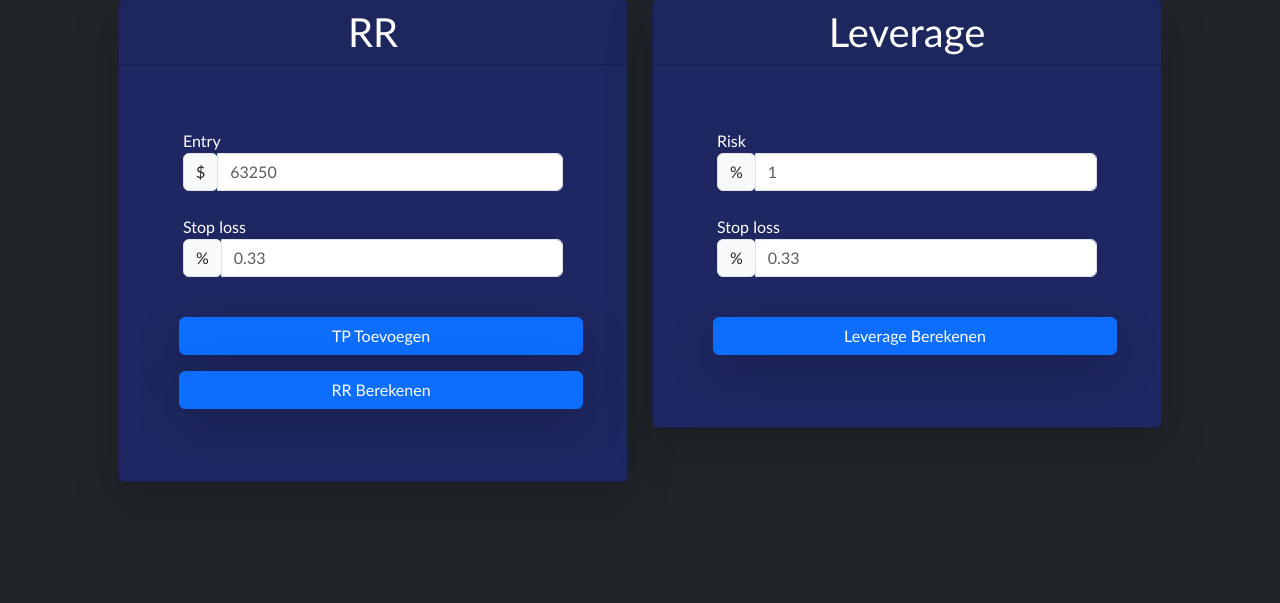
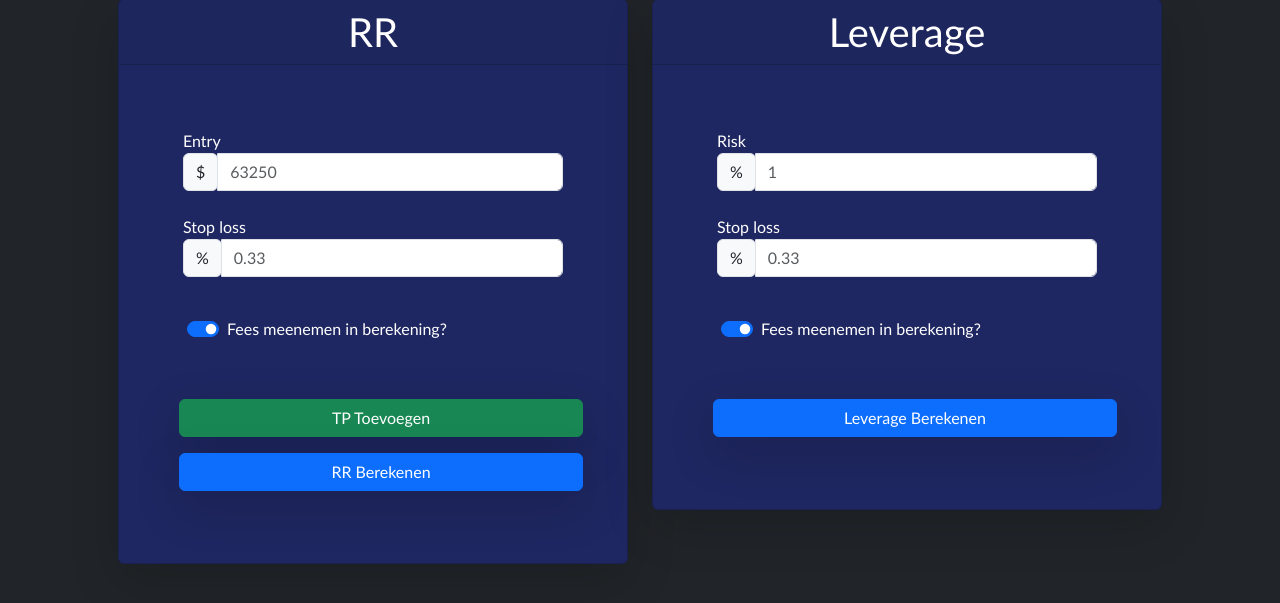
Before and after one commit to stylebending/rr-leverage-calculator, a PHP site: page / in a window 1280 px wide. Shown: the part 97-700 px from the top of the page. Run offline with PHP 8.4, Linux system fonts and the light colour scheme.

Commit message:
fees option added

```diff
--- a/app.js
+++ b/app.js
@@ -13,7 +13,7 @@ $(function () {
 
         // Creating the div for the TPs
         var div = document.createElement("div");
-        div.classList = "m-5 tp-fields tp-fields-" + tpCount;
+        div.classList = "row m-5 tp-fields tp-fields-" + tpCount;
         div.id = "tp-fields-" + tpCount;
         // Creating the label for tp
         var tpLabel = document.createElement("label");
@@ -83,16 +83,13 @@ $(function () {
         var row = document.createElement("row");
 
         // Adding all of these together
-        // tpLabel.appendChild(ds);
-        // tpLabel.appendChild(tpInput);
-        // tpLabel.appendChild(ps);
-        // tpLabel.appendChild(tppInput);
         div.appendChild(tpLabel);
         div.appendChild(igd);
         div.appendChild(tppLabel);
         div.appendChild(igdd);
         div.appendChild(tpBtn);
         row.appendChild(div);
+        // Putting them into the fields div
         $fields.prepend($(row));
     });
 
@@ -115,13 +112,14 @@ $(function () {
             url: 'calculate.php',
             data: $(this).serialize()
         }).then(function (res) {
+            console.log(res);
             let data = JSON.parse(res);
             if (data.error) {
                 $error.removeClass('d-none').html(data.error);
                 setTimeout(function () {
                     errorToHide = document.getElementById("error");
                     errorToHide.classList.add("d-none");
-                }, 5000);
+                }, 3000);
                 return;
             } else if (data.resdata) {
                 $resdata.removeClass('d-none').html(
@@ -136,7 +134,7 @@ $(function () {
             setTimeout(function () {
                 errorToHide = document.getElementById("error");
                 errorToHide.classList.add("d-none");
-            }, 5000);
+            }, 3000);
         });
     });
 
--- a/index.php
+++ b/index.php
@@ -13,8 +13,8 @@
     <div class="container text-white p-5 m-5 rounded mx-auto">
         <div class="row">
             <div class="col">
-                <div class="card shadow-lg text-white text-center">
-                    <h1 class="card-header">RR</h1>
+                <div class="card shadow-lg text-white">
+                    <h1 class="card-header text-center">RR</h1>
                     <div class="card-body">
                         <form id="my-form" class="p-5">
                             <div class="row">
@@ -39,12 +39,18 @@
                                     <input type="number" class="form-control" placeholder="0.33" id="sl" name="sl" step=".01" min="0.01" required />
                                 </div>
                             </div>
-                            <div class="row">
-                                <div class="fields m-3">
+                            <div class="row p-3 mt-4">
+                                <div class="form-check form-switch">
+                                    <input class="form-check-input" type="checkbox" role="switch" id="flexSwitchCheckChecked" name="fees" checked>
+                                    <label class="form-check-label" for="flexSwitchCheckChecked">Fees meenemen in berekening?</label>
                                 </div>
                             </div>
                             <div class="row">
-                                <button type="button" class="add-fields m-2 btn btn-primary shadow-lg">
+                                <div class="fields grid row-gap-2 m-3">
+                                </div>
+                            </div>
+                            <div class="row">
+                                <button type="button" class="add-fields m-2 btn btn-success shadow-lg">
                                     TP Toevoegen
                                 </button>
 
@@ -57,8 +63,8 @@
                 </div>
             </div>
             <div class="col">
-                <div class="card shadow-lg text-white text-center">
-                    <h1 class="card-header">Leverage</h1>
+                <div class="card shadow-lg text-white">
+                    <h1 class="card-header text-center">Leverage</h1>
                     <div class="card-body">
                         <form id="lev-form" class="p-5">
                             <div class="row">
@@ -80,6 +86,12 @@
                                     <input type="number" class="form-control" placeholder="0.33" id="stoploss" name="stoploss" step=".01" min="0.01" required />
                                 </div>
                             </div>
+                            <div class="row p-3 mt-4">
+                                <div class="form-check form-switch">
+                                    <input class="form-check-input" type="checkbox" role="switch" id="flexSwitchCheckChecked" name="levfees" checked>
+                                    <label class="form-check-label" for="flexSwitchCheckChecked">Fees meenemen in berekening?</label>
+                                </div>
+                            </div>
                             <div class="row">
                                 <div class="m-3"></div>
                             </div>
```
Also changed, not shown: calculate.php (+34 -6 lines).
